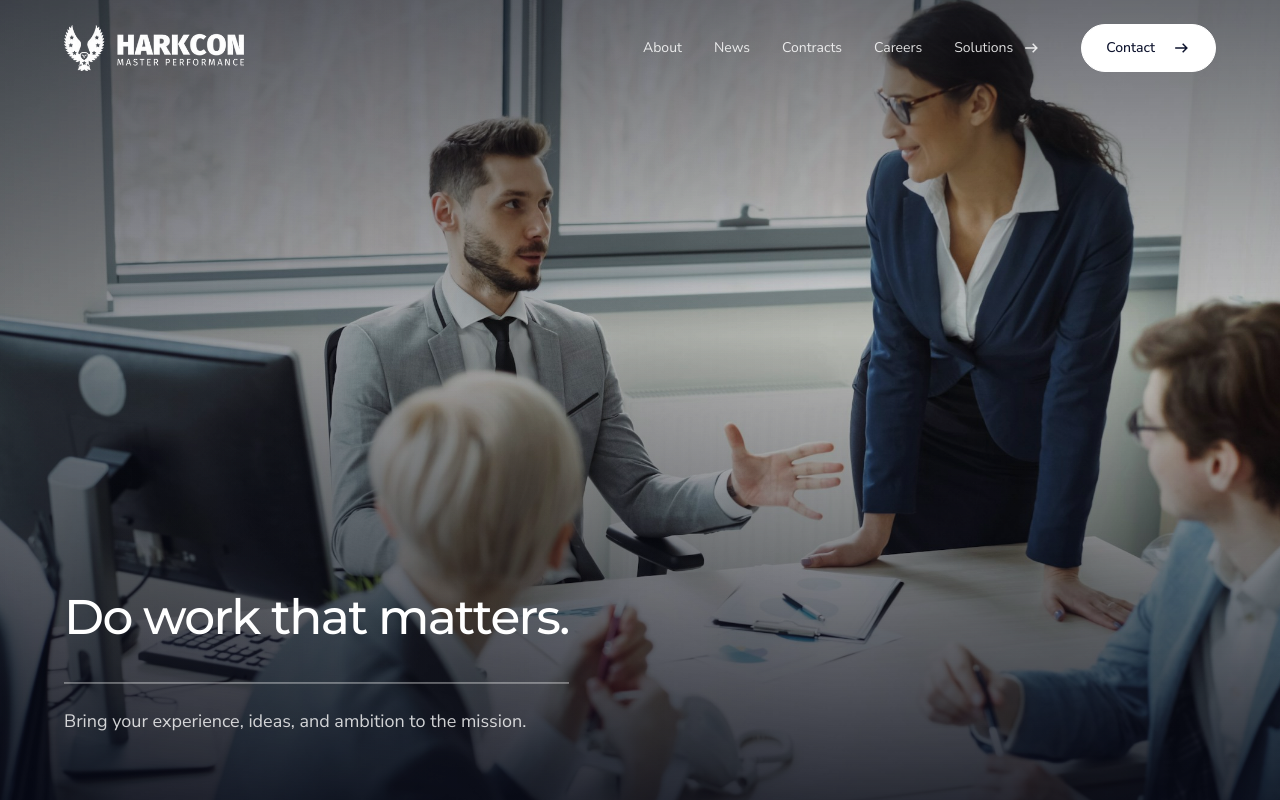
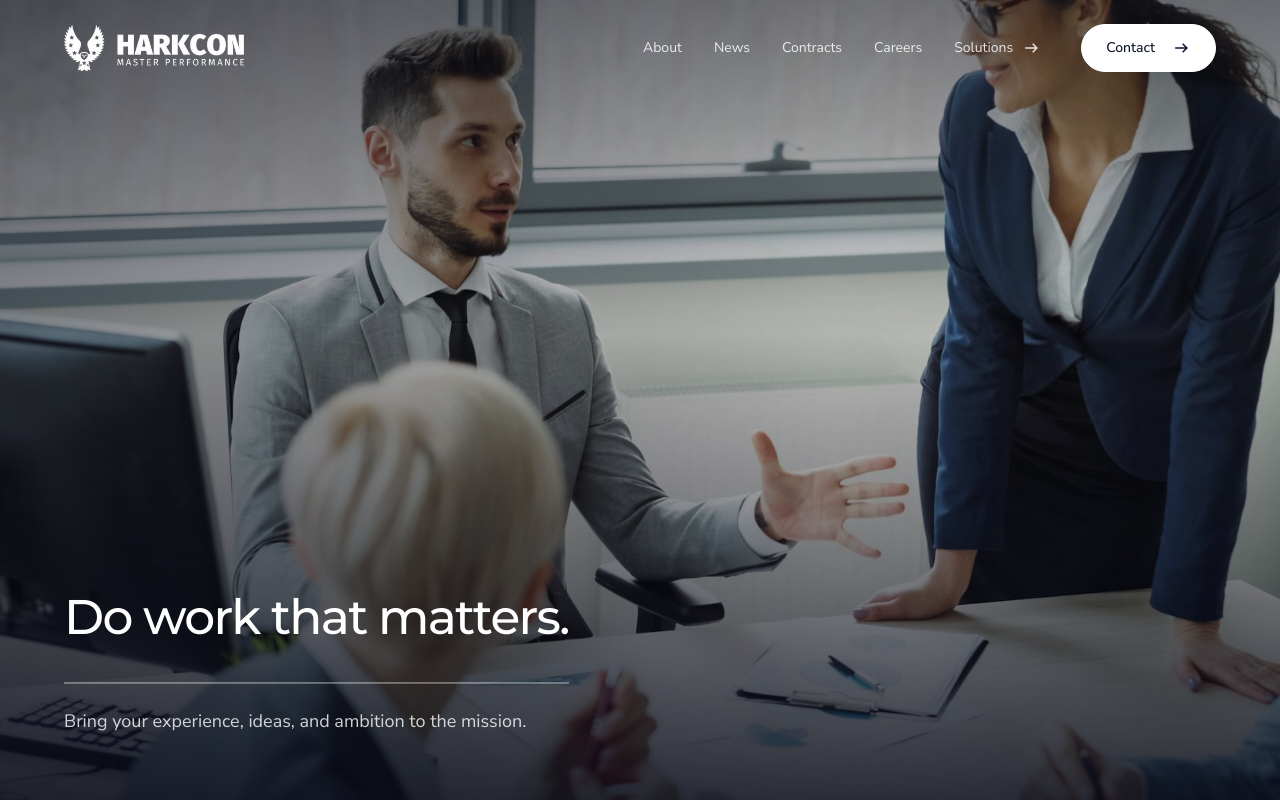
Before and after one commit to briggsdavis/harkcon, a Next.js app: page /careers in a window 1280 px wide. Shown: the top 800 px of the page. Built offline with nearby package versions, Linux system fonts and the light colour scheme.

Commit message:
Polish about careers and news pages

```diff
--- a/src/app/careers/page.tsx
+++ b/src/app/careers/page.tsx
@@ -2,6 +2,7 @@ import { Metadata } from "next"
 import Image from "next/image"
 import Link from "next/link"
 import FaqList from "~/components/faq-list"
+import HeroParallaxImage from "~/components/hero-parallax-image"
 import { Arrow, Header, SiteFooter } from "~/components/home-page"
 import SubtleParallaxPhoto from "~/components/subtle-parallax-photo"
 
@@ -88,13 +89,10 @@ export default function Careers() {
       <Header />
       <div className="page-content">
         <section className="careers-hero" aria-labelledby="careers-title">
-          <Image
+          <HeroParallaxImage
             src="/images/careers-hero-unsplash.jpg"
             alt="Business professionals discussing strategy in a bright modern office"
-            fill
-            priority
-            sizes="100vw"
-            className="careers-hero-image"
+            imageClassName="careers-hero-image"
           />
           <div className="careers-hero-overlay" />
           <div className="site-gutter careers-hero-content">
--- a/src/components/article-page.tsx
+++ b/src/components/article-page.tsx
@@ -33,7 +33,7 @@ export default function ArticlePage({
             <div className="article-header">
               <div className="publication-meta">
                 <time dateTime={article.date}>{article.displayDate}</time>
-                <span>{article.category}</span>
+                <span data-category={article.category}>{article.category}</span>
               </div>
               <h1>{article.title}</h1>
             </div>
--- /dev/null
+++ b/src/components/hero-parallax-image.tsx
@@ -0,0 +1,50 @@
+"use client"
+
+import Image from "next/image"
+import { useEffect, useRef } from "react"
+
+export default function HeroParallaxImage({
+  src,
+  alt,
+  imageClassName,
+}: {
+  src: string
+  alt: string
+  imageClassName: string
+}) {
+  const mediaRef = useRef<HTMLDivElement>(null)
+
+  useEffect(() => {
+    const media = mediaRef.current
+    if (!media || window.matchMedia("(prefers-reduced-motion: reduce)").matches) return
+
+    let frame = 0
+
+    const update = () => {
+      frame = 0
+      const heroHeight = media.parentElement?.offsetHeight ?? window.innerHeight
+      const progress = Math.min(Math.max(window.scrollY, 0), heroHeight)
+      media.style.setProperty("--page-hero-parallax", `${progress * 0.15}px`)
+    }
+
+    const onScroll = () => {
+      if (!frame) frame = requestAnimationFrame(update)
+    }
+
+    update()
+    window.addEventListener("scroll", onScroll, { passive: true })
+    window.addEventListener("resize", onScroll)
+
+    return () => {
+      window.removeEventListener("scroll", onScroll)
+      window.removeEventListener("resize", onScroll)
+      if (frame) cancelAnimationFrame(frame)
+    }
+  }, [])
+
+  return (
+    <div ref={mediaRef} className="page-hero-parallax-media">
+      <Image src={src} alt={alt} fill priority sizes="100vw" className={imageClassName} />
+    </div>
+  )
+}
--- a/src/components/smooth-scroll.tsx
+++ b/src/components/smooth-scroll.tsx
@@ -9,11 +9,11 @@ export default function SmoothScroll() {
 
     const lenis = new Lenis({
       anchors: {
-        duration: 2.025,
+        duration: 4.05,
         easing: (progress) => 1 - Math.pow(1 - progress, 4),
       },
       autoRaf: true,
-      duration: 0.159,
+      duration: 0.318,
       easing: (progress) => 1 - Math.pow(1 - progress, 3),
       smoothWheel: true,
       syncTouch: false,
--- a/src/components/subtle-parallax-photo.tsx
+++ b/src/components/subtle-parallax-photo.tsx
@@ -24,7 +24,7 @@ export default function SubtleParallaxPhoto({
         1,
         Math.max(0, (window.innerHeight - rect.top) / (window.innerHeight + rect.height)),
       )
-      photo.style.setProperty("--parallax-y", `${(progress - 0.5) * 24}px`)
+      photo.style.setProperty("--parallax-y", `${(progress - 0.5) * 42}px`)
     }
 
     const onScroll = () => {
--- a/src/globals.css
+++ b/src/globals.css
@@ -547,6 +547,14 @@
     transform: scale(1.015);
   }
 
+  .page-hero-parallax-media {
+    @apply absolute right-0 left-0;
+    top: -16%;
+    bottom: -16%;
+    transform: translate3d(0, var(--page-hero-parallax, 0px), 0);
+    will-change: transform;
+  }
+
   .about-hero-overlay {
     @apply absolute inset-0 z-[1];
     background:
@@ -896,20 +904,21 @@
     @apply static;
   }
 
-  .community-image {
-    @apply my-10;
-  }
-
-  .community-image-frame {
-    @apply relative h-[220px] overflow-hidden md:h-[280px];
-  }
-
-  .community-image img {
-    object-position: 50% 52%;
-  }
-
-  .community-image figcaption {
-    @apply mt-4 font-header text-sm text-[#0d132d];
+  .community-wide-image {
+    @apply mt-14 h-[34svh] min-h-[260px] w-full overflow-hidden md:mt-20 md:h-[43svh] md:min-h-[340px];
+  }
+
+  .parallax-photo--community {
+    background-image: url("/images/about-community-unsplash.jpg");
+    background-position-x: 50%;
+  }
+
+  .community-support-copy {
+    @apply grid gap-8 pt-14 md:pt-20 lg:grid-cols-2 lg:gap-16 xl:gap-28;
+  }
+
+  .community-support-copy p {
+    @apply text-base leading-[1.68] text-[#454955] md:text-lg;
   }
 
   .community-table-wrap {
@@ -1016,27 +1025,19 @@
   }
 
   .news-index-controls {
-    @apply mt-10 flex flex-col justify-between gap-7 py-8 md:flex-row md:items-center;
-  }
-
-  .news-view-label {
-    @apply flex items-center gap-4;
-  }
-
-  .news-view-label > span {
-    @apply flex h-11 w-11 items-center justify-center bg-[#0d132d] text-lg text-white;
-  }
-
-  .news-view-label p {
+    @apply mt-10 flex flex-col justify-between gap-6 py-7 md:flex-row md:items-center;
+  }
+
+  .news-filter-label {
     @apply font-eyebrow text-xs font-semibold tracking-[0.12em] uppercase;
   }
 
   .news-view-toggle {
-    @apply flex flex-wrap gap-x-7 gap-y-3;
+    @apply flex flex-wrap gap-x-6 gap-y-2 md:justify-end;
   }
 
   .news-view-toggle button {
-    @apply relative py-2 font-eyebrow text-xs font-semibold tracking-[0.08em] text-[#5f626b] uppercase transition-colors duration-300;
+    @apply relative flex items-center gap-2 py-2 font-eyebrow text-xs font-semibold tracking-[0.08em] text-[#5f626b] uppercase transition-colors duration-300;
   }
 
   .news-view-toggle button::after {
@@ -1053,6 +1054,35 @@
     @apply scale-x-100;
   }
 
+  .news-filter-dot,
+  .publication-meta span::before {
+    background: var(--category-color, #0d132d);
+  }
+
+  .news-filter-dot {
+    @apply h-2.5 w-2.5 rounded-full;
+  }
+
+  [data-category="All"] {
+    --category-color: #a23cff;
+  }
+
+  [data-category="News"] {
+    --category-color: #ff334f;
+  }
+
+  [data-category="Awards"] {
+    --category-color: #246bff;
+  }
+
+  [data-category="Insights"] {
+    --category-color: #ffc400;
+  }
+
+  [data-category="Coverage"] {
+    --category-color: #16c172;
+  }
+
   .publication-row {
     @apply grid items-center gap-7 py-8 md:grid-cols-[minmax(260px,0.72fr)_minmax(0,1.5fr)_72px] lg:gap-10 lg:py-10;
   }
@@ -1081,7 +1111,7 @@
 
   .publication-meta span::before {
     content: "";
-    @apply h-2 w-2 bg-[#0d132d];
+    @apply h-2 w-2 rounded-full;
   }
 
   .publication-copy h2 {
--- a/src/lib/news.ts
+++ b/src/lib/news.ts
@@ -1,9 +1,11 @@
+export type NewsCategory = "News" | "Awards" | "Insights"
+
 export type NewsArticle = {
   slug: string
   title: string
   date: string
   displayDate: string
-  category: string
+  category: NewsCategory
   image: string
   imageAlt: string
   excerpt: string
@@ -50,7 +52,7 @@ export const newsArticles: NewsArticle[] = [
     title: "Building workforce readiness for missions in motion",
     date: "2025-08-14",
     displayDate: "August 14, 2025",
-    category: "Insights",
+    category: "Awards",
     image:
       "https://images.unsplash.com/photo-1521737711867-e3b97375f902?auto=format&fit=crop&w=1800&q=85",
     imageAlt: "A team collaborating around a table",
```
Also changed, not shown: src/app/about/page.tsx (+28 -29 lines), src/components/news-page.tsx (+38 -29 lines).
